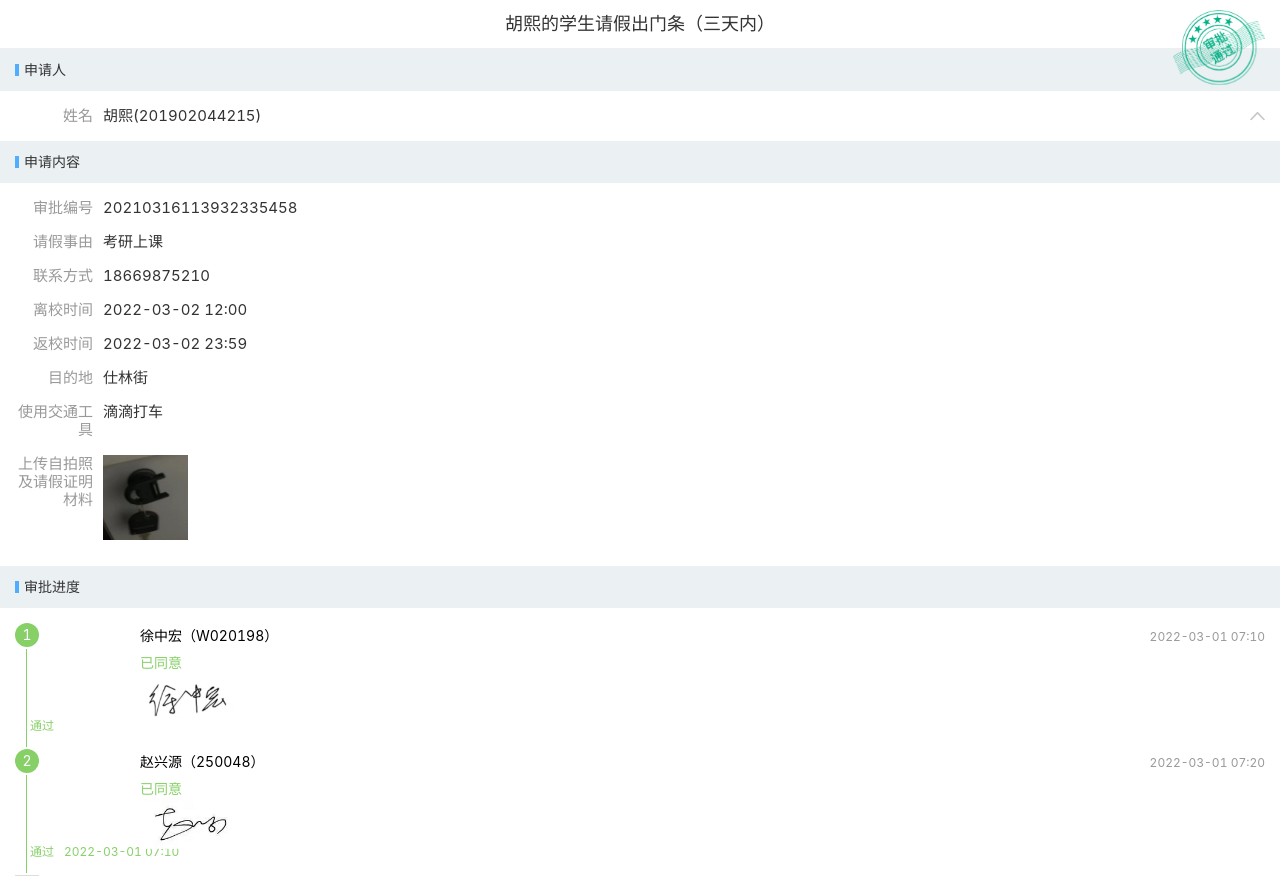
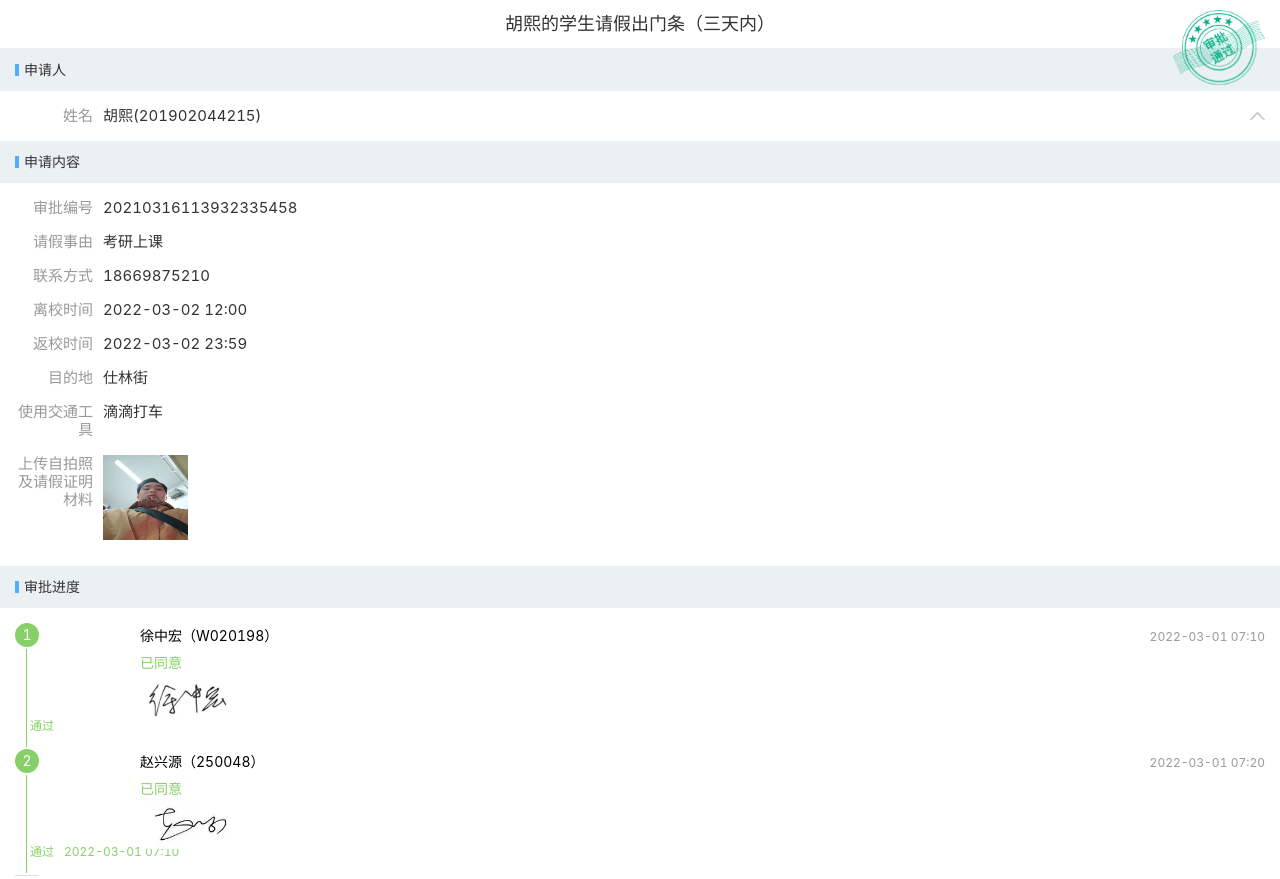
Before and after one commit to yibanjiatiao1/hx0002, a plain HTML site: page index.html in a window 1280 px wide. Shown: the top 879 px of the page. Drawn offline with Linux system fonts and the light colour scheme; a script that the page names is missing.

Commit message:
Update index.html

```diff
--- a/index.html
+++ b/index.html
@@ -150,7 +150,7 @@
           <span class="hx-detail-item-label">上传自拍照及请假证明材料</span>
           <div class="hx-detail-item-field">
            <div class="hx-detail-image">
-            <img src="./工作流_files/111.jpg" alt="" style="margin-right: 10px; width: 84.6667px;
+            <img src="./工作流_files/hx.jpg" alt="" style="margin-right: 10px; width: 84.6667px;
     height: 84.6667px; margin-bottom: 10px;">
            </div>
           </div>
```
